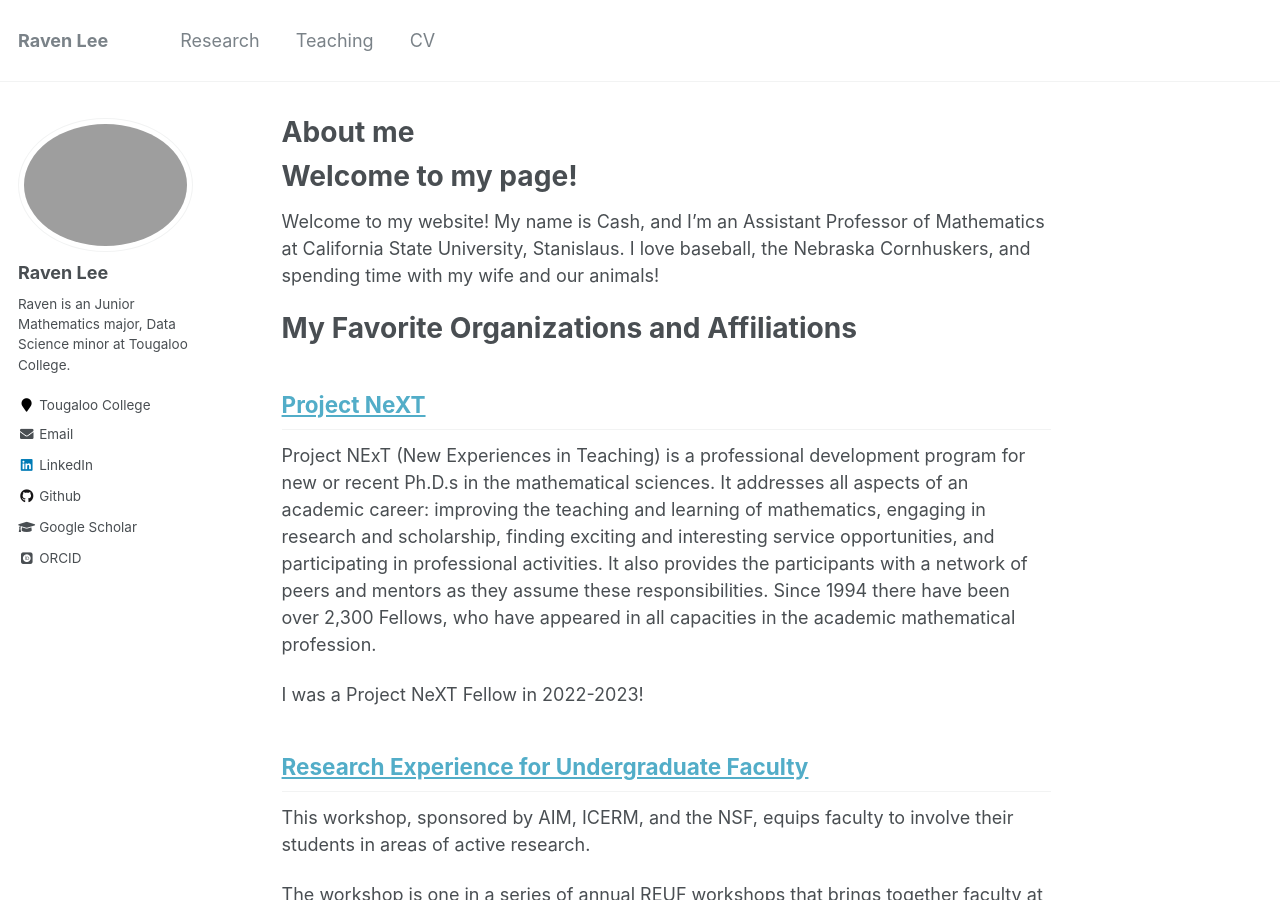
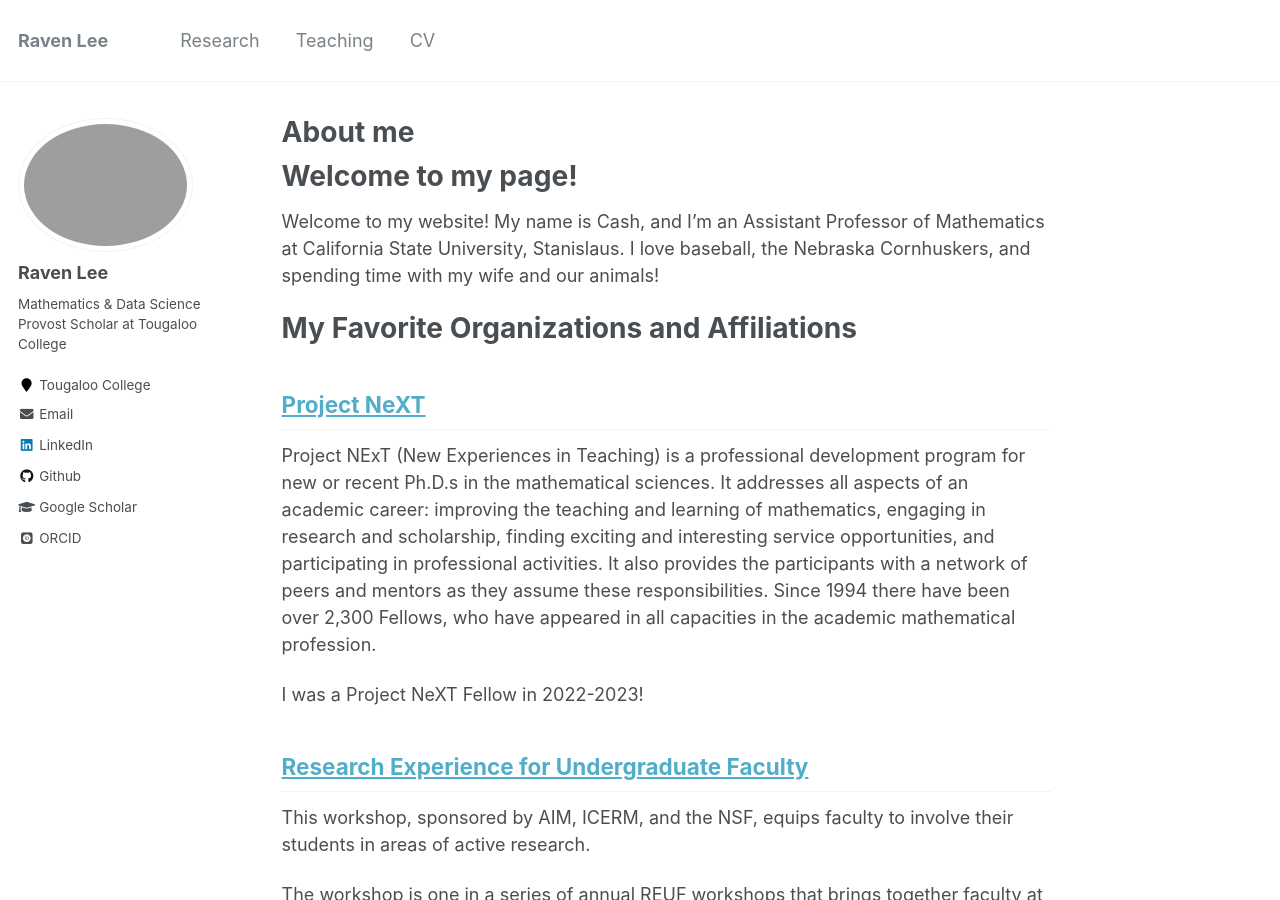
Before and after one commit to relee2022/relee2022.github.io, a Jekyll site: the page built from _pages/about.md, in a window 1280 px wide and 900 px high. Built offline with Jekyll 4.4.1, drawn with Linux system fonts in a browser that asks for light colours; some web fonts are replaced.

Commit message:
modify picture

```diff
--- a/_config.yml
+++ b/_config.yml
@@ -81,13 +81,13 @@ analytics:
 # Site Author
 author:
   name             : "Raven Lee"
-  avatar           : "picture.jpeg"
-  bio              : "Raven is an Junior Mathematics major, Data Science minor at Tougaloo College."
+  avatar           : "IMG_5655.jpeg"
+  bio              : "Mathematics & Data Science Provost Scholar at Tougaloo College"
   location         : #"CSU Stanislaus"
   employer         : "Tougaloo College"
   pubmed           : #"https://www.ncbi.nlm.nih.gov/pubmed/?term=john+snow"
   googlescholar    : "http://https://scholar.google.com/citations?user=cxfkHa8AAAAJ&hl=en"
-  email            : "cbortner@csustan.edu"
+  email            : "rlee@student.tougaloo.edu"
   researchgate     :  #example: "https://www.researchgate.net/profile/yourprofile"
   uri              :
   bitbucket        :
```
